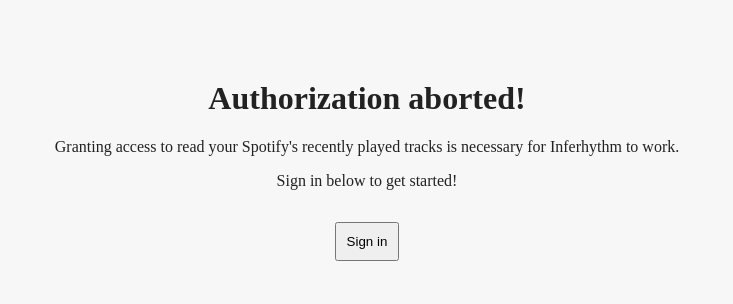
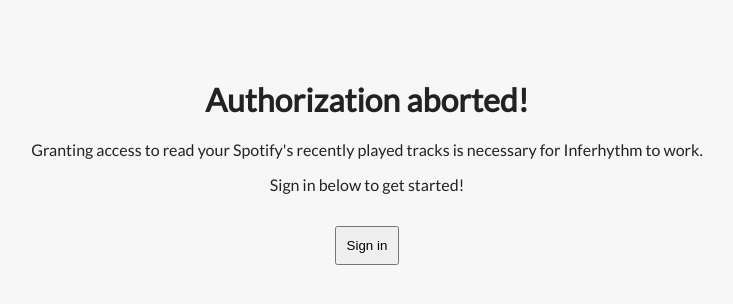
Before and after one commit to raynathanlow/inferhythm, a browser extension: page abort.html in a window 1280 px wide. Shown: the whole page, without its empty margins (273-1006 px from the left). Drawn offline with Linux system fonts and the light colour scheme.

Commit message:
Change font to Lato

```diff
--- a/abort.html
+++ b/abort.html
@@ -2,6 +2,7 @@
   <head>
     <title>Authorization Aborted - Inferhythm</title>
     <link rel="stylesheet" type="text/css" href="css/main.css"/>
+    <link href="https://fonts.googleapis.com/css?family=Lato&display=swap" rel="stylesheet">
   </head>
   <body>
     <h1>Authorization aborted!</h1>
--- a/css/main.css
+++ b/css/main.css
@@ -4,7 +4,9 @@
   padding: 5rem;
   max-width: 50rem;
 	color: rgb(34, 34, 34);
-	background-color: #f7f7f7; }
+	background-color: #f7f7f7;
+  font-family: 'Lato', sans-serif;
+}
 
 button {
   padding: 10px;
--- a/css/popup.css
+++ b/css/popup.css
@@ -4,6 +4,7 @@
 	padding: 0;
 	color: rgb(34, 34, 34);
 	background-color: #f7f7f7;
+  font-family: 'Lato', sans-serif;
 }
 
 main {
```
Also changed, not shown: index.html (+1 -0 lines), popup.html (+1 -0 lines), success.html (+1 -0 lines).
